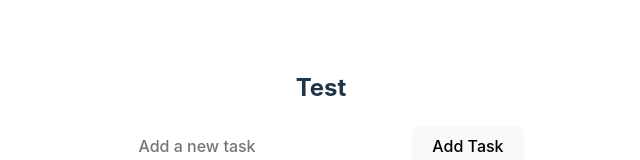
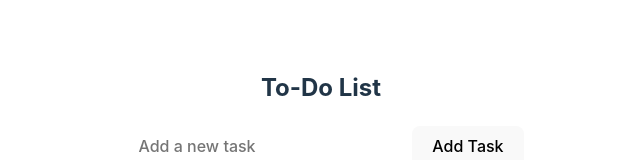
Before and after one commit to daroxs95/web-tooling-darian-svelte, a Svelte app: page / in a window 1280 px wide. Shown: the part 139-299 px from the top of the page, without its empty margins (319-959 px from the left). Built offline with nearby package versions, Linux system fonts and the light colour scheme.

Commit message:
Remove usage of test prop in `Todo`

```diff
--- a/src/App.svelte
+++ b/src/App.svelte
@@ -6,6 +6,6 @@
   <h1>Web Tooling</h1>
 
   <div class="card">
-    <Todo title="Test" />
+    <Todo />
   </div>
 </main>
```
